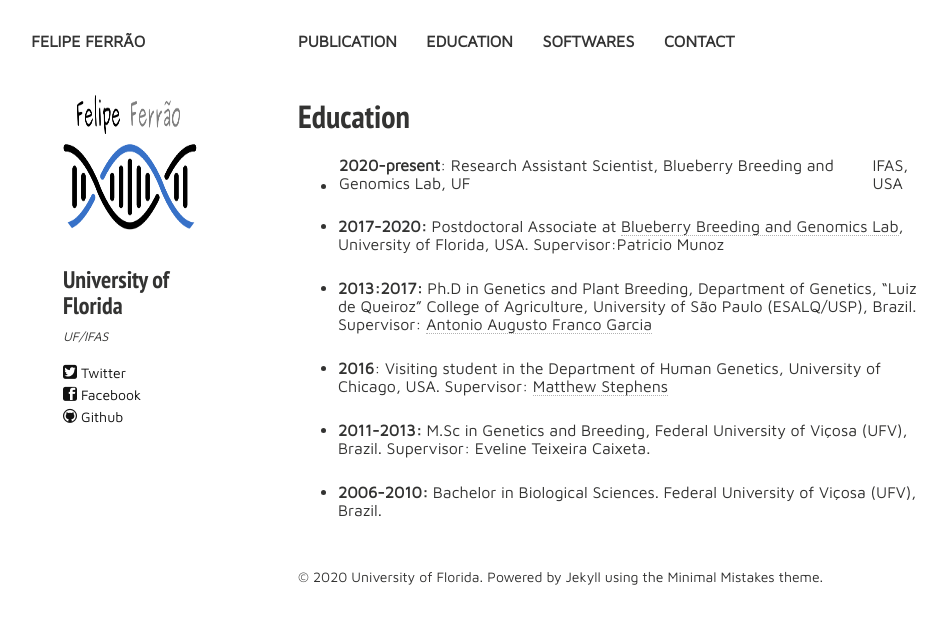
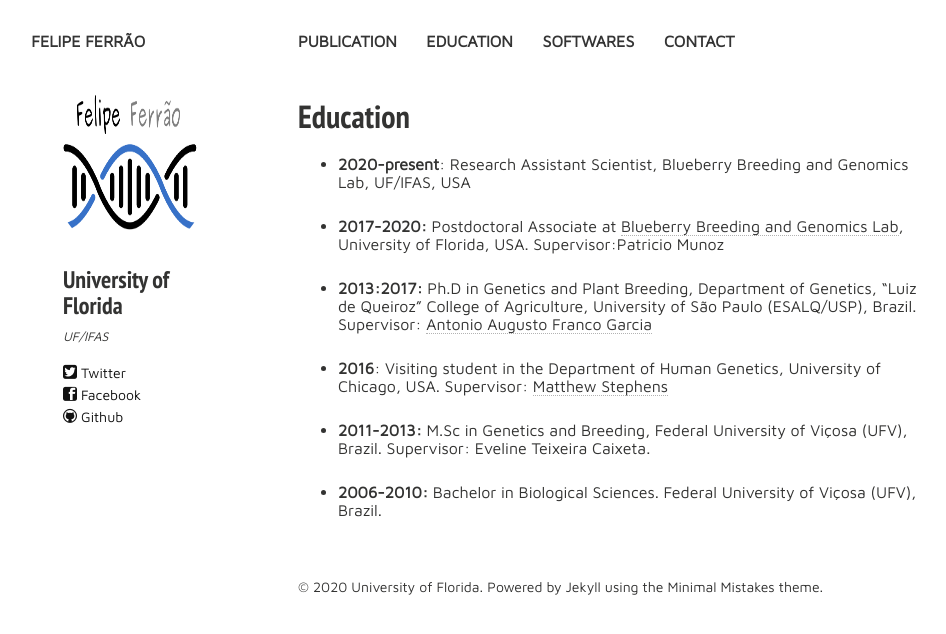
Before and after one commit to lfelipe-ferrao/lfelipe-ferrao.github.io, a Jekyll site: the page built from former-students.md, in a window 1280 px wide. Shown: the top 634 px of the page, without its empty margins (22-968 px from the left). Built offline with Jekyll 4.4.1, drawn with Linux system fonts in a browser that asks for light colours; nearby versions of some CDN libraries.

```diff
--- a/former-students.md
+++ b/former-students.md
@@ -13,7 +13,7 @@ tags: [people, undergrads, MSc, PhD, postdocs]
 
 
 
-- **2020-present**:  Research Assistant Scientist, Blueberry Breeding and Genomics Lab, UF|IFAS, USA
+- **2020-present**:  Research Assistant Scientist, Blueberry Breeding and Genomics Lab, UF/IFAS, USA
 
 - **2017-2020:** Postdoctoral Associate at [Blueberry Breeding and Genomics Lab](https://www.blueberrybreeding.com/), University of Florida, USA. Supervisor:Patricio Munoz
 
```
